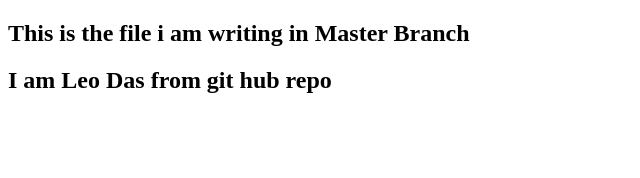
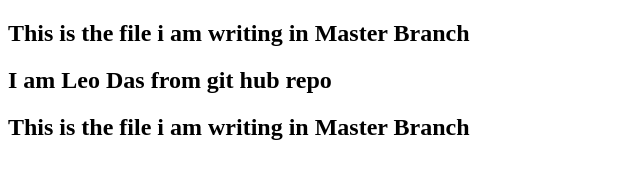
Before and after one commit to HARIRAGAVAN-407/Git-Demo-1, a plain HTML site: page index.html in a window 1280 px wide. Shown: the whole page, without its empty margins (0-640 px from the left). Drawn offline with Linux system fonts and the light colour scheme.

Commit message:
Version-1.1

```diff
--- a/index.html
+++ b/index.html
@@ -8,5 +8,6 @@
 <body>
     <h2>This is the file i am writing in Master Branch</h2>
     <h2>I am Leo Das from git hub repo</h2>
+    <h2>This is the file i am writing in Master Branch</h2>
 </body>
 </html>
```
